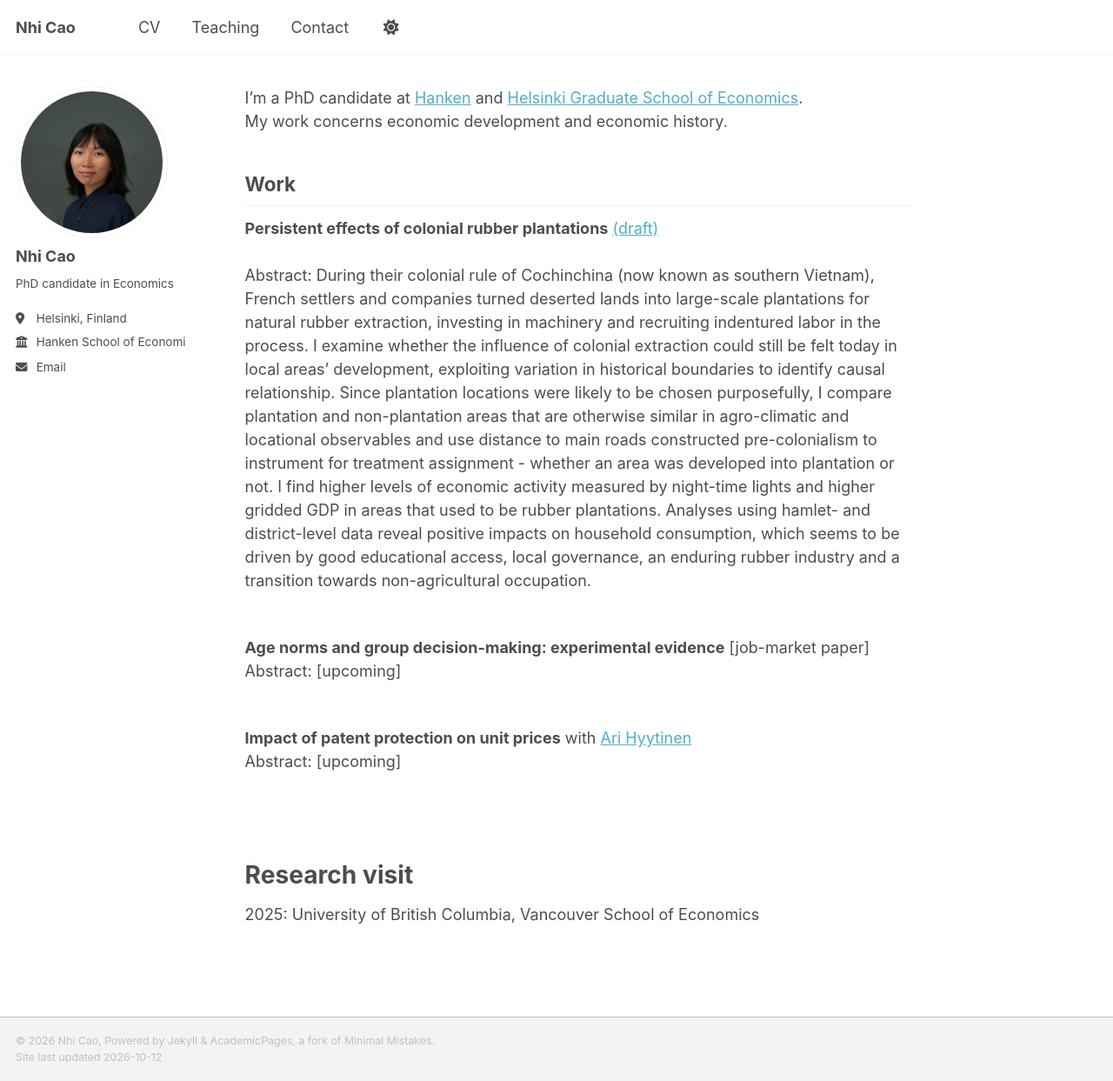
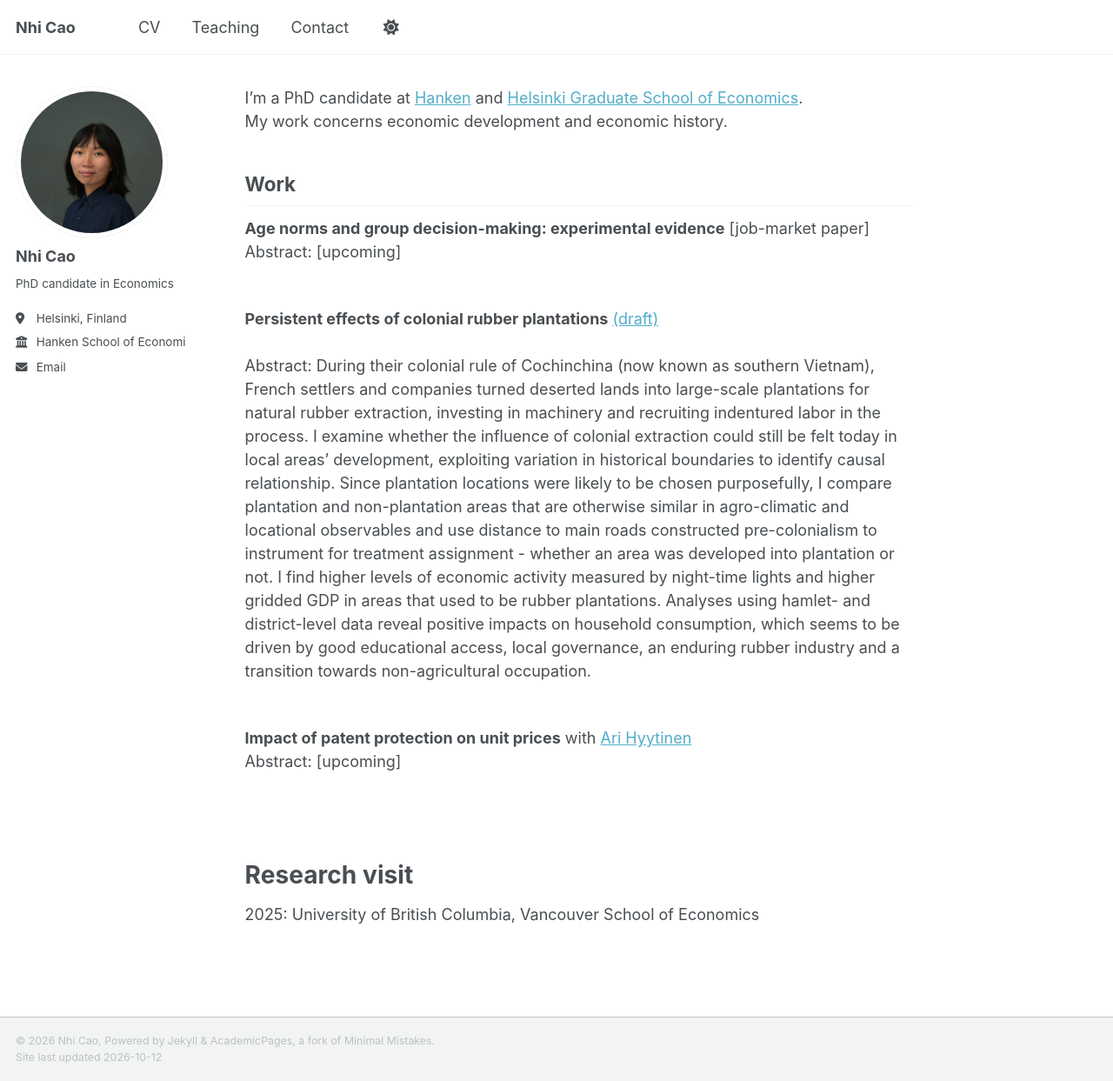
Before and after one commit to nhi-cao/nhi-cao.github.io, a Jekyll site: the page built from _pages/about.md, in a window 1280 px wide and 1243 px high. Shown: the whole window at 87% size. Built offline with Jekyll 4.4.1, drawn with Linux system fonts in a browser that asks for light colours; a script bundle is joined from its source files by our own code; library files that are not in the unit come from our copies.

Commit message:
Update about.md

```diff
--- a/_pages/about.md
+++ b/_pages/about.md
@@ -14,6 +14,14 @@ My work concerns economic development and economic history.
 
 Work
 ------
+
+**Age norms and group decision-making: experimental evidence** [job-market paper]
+<br />
+Abstract: [upcoming]
+<br />
+<br />
+
+
 **Persistent effects of colonial rubber plantations** [(draft)](https://drive.google.com/file/d/1ZepS7kU-Xg5VLxMZxu44IjgcLknq5Xhv/view)
 <br />
 <br />
@@ -21,11 +29,6 @@ Abstract: During their colonial rule of Cochinchina (now known as southern Vietn
 <br />
 <br />
 
-**Age norms and group decision-making: experimental evidence** [job-market paper]
-<br />
-Abstract: [upcoming]
-<br />
-<br />
 
 **Impact of patent protection on unit prices** with [Ari Hyytinen](http://www.hyytinen.fi/)
 <br />
```
